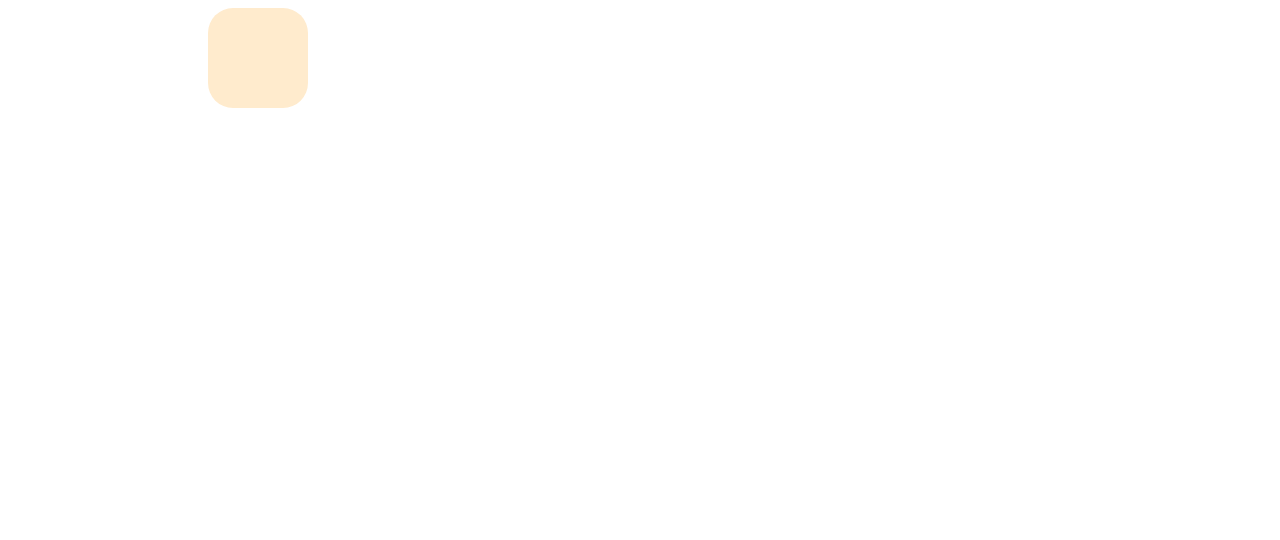
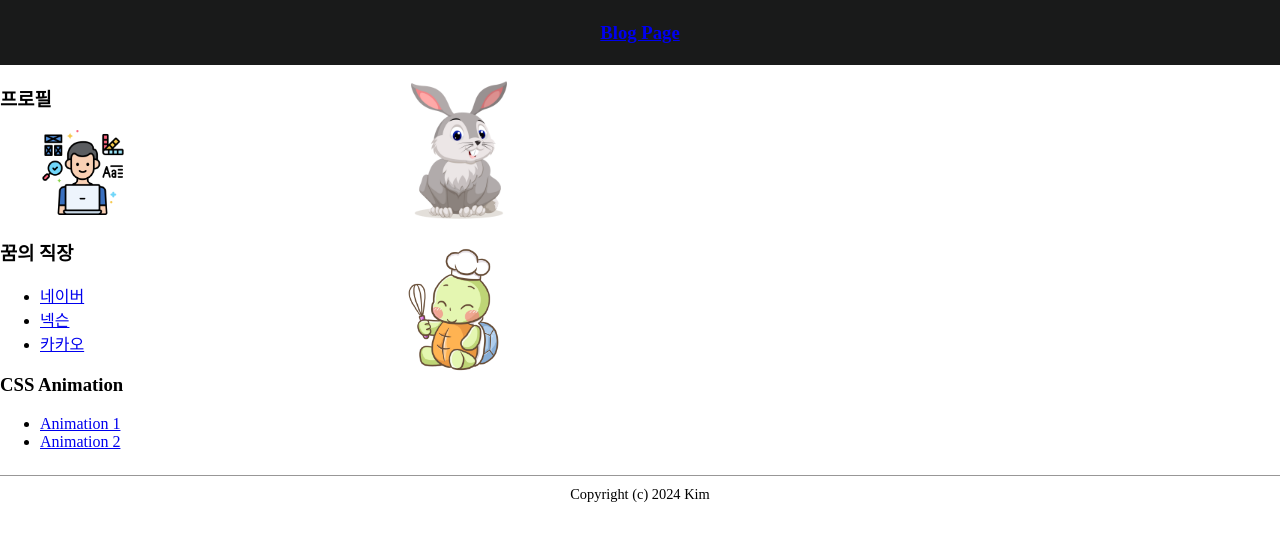
Before and after one commit to kdj1212/zoo216, a plain HTML site: page animation2.html in a window 1280 px wide. Drawn offline with Linux system fonts and the light colour scheme.

Commit message:
Add files via upload

```diff
--- a/animation2.html
+++ b/animation2.html
@@ -3,30 +3,39 @@
 <head>
     <meta charset="UTF-8">
     <meta name="viewport" content="width=device-width, initial-scale=1.0">
-    <title>Animation Effect</title>
-    <style>
-        div {
-            width: 100px;
-            height: 100px;
-            background-color: rgb(237, 76, 76);
-            border-radius: 25px;
-            position: relative;
-            animation: 2s test;
-            animation-iteration-count: 10;
-        }
-
-        @keyframes test {
-            0% {background-color: aqua; left: 0px; top: 0px;}
-            25% {background-color: aqua; left: 100px; top: 0px;}
-            50% {background-color: blanchedalmond; left: 200px; top: 0px;}
-            75% {
-                background-color: blue; left: 100px; top: 0px;
-            }
-            100% {background-color: blue; left: 0px; top: 0px;}
-        }
-    </style>
+    <title>Document</title>
+    <link type="text/css" rel="stylesheet" href="mycss.css">
 </head>
 <body>
-    <div></div>
+    <header>
+        <h3><a href="index.html">Blog Page</a></h1>
+    </header>
+    <nav>
+        <h3>프로필</h3>
+        <figure>
+            <img width="85" height="85" src="Profile.png">
+        </figure>
+        <h3>꿈의 직장</h1>
+            <ul>
+                <li><a href="naver.html">네이버</a></li>
+                <li><a href="nexon.html">넥슨</a></li>
+                <li><a href="kakao.html">카카오</a></li>
+            </ul>
+
+            <h3>CSS Animation</h3>
+            <ul>
+                <li><a href="animation1.html">Animation 1</a></li>
+                <li><a href="animation2.html">Animation 2</a></li>
+            </ul>
+    </nav>
+    <section id="main">
+        <article>
+            <img id="rabbit" src="rabbit.png" width="150px" height="150px">
+            <img id="turtle" src="turtle.png" width="150px" height="150px">
+    </section>
+    <footer>
+        Copyright (c) 2024 Kim
+    </footer>
 </body>
+
 </html>
--- a/mycss.css
+++ b/mycss.css
@@ -1,5 +1,23 @@
 body {
     margin: 0px;
+}
+
+div {
+    left: 500px;
+    background-color: red;
+    width: 100px;
+    height: 100px;
+    position: relative;
+    animation: 2s box;
+    animation-iteration-count: 10;
+}
+
+@keyframes box {
+    0% {background-color: red; left: 500px; top: 0px;}
+    25% {background-color: red; left: 600px; top: 0px;}
+    50% {background-color: rgb(255, 111, 111); left: 700px; top: 0px;}
+    75% {background-color: rgb(255, 0, 0); left: 600px; top: 0px;}
+    100% {background-color: red; left: 500px; top: 0px;}
 }
 
 header {
@@ -21,9 +39,8 @@ nav {
 
 
 section#main {
-    float: right;
     width: 70%;
-    height: 200px;
+    height: 400px;
 }
 
 footer {
@@ -40,6 +57,31 @@ figcaption {
 }
 
 article img {
-    float: left;
     padding-right: 5px;
 }
+
+
+@keyframes test {
+    0% {background-color: red; left: 0px; top: 0px;}
+    25% {background-color: red; left: 100px; top: 0px;}
+}
+
+img#rabbit {
+    display: block;
+    position: relative;
+    margin: 10px;
+    animation: ani 5s infinite;
+    animation-timing-function: ease-out;
+}
+
+img#turtle {
+    display: block;
+    position: relative;
+    margin: 10px;
+    animation: ani 5s infinite;
+    animation-timing-function: ease-in;
+}
+@keyframes ani {
+    from {left: 0px;}
+    to { left: 500px;}
+}
```
Also changed, not shown: animation1.html (+36 -21 lines), index.html (+4 -4 lines), kakao.html (+2 -2 lines), naver.html (+2 -2 lines), nexon.html (+2 -2 lines).
